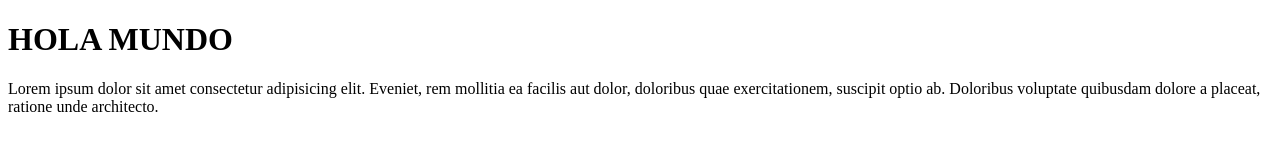
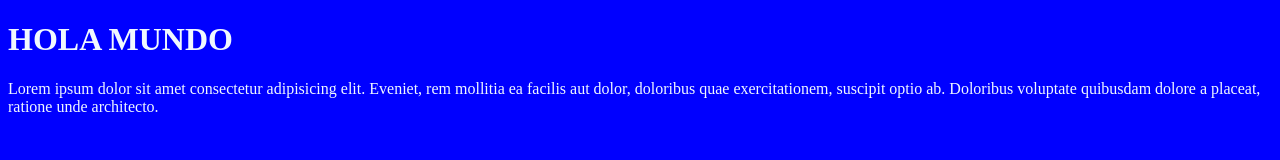
Before and after one commit to paulap015/miWeb, a plain HTML site: page index.html in a window 1280 px wide. Drawn offline with Linux system fonts and the light colour scheme.

Commit message:
Agregamos estilos al proyecto

```diff
--- /dev/null
+++ b/css/main.css
@@ -0,0 +1,4 @@
+body{
+    background-color: blue;
+    color: aliceblue;
+}
--- a/index.html
+++ b/index.html
@@ -4,6 +4,7 @@
     <meta charset="UTF-8">
     <meta http-equiv="X-UA-Compatible" content="IE=edge">
     <meta name="viewport" content="width=device-width, initial-scale=1.0">
+    <link rel="stylesheet" href="css/main.css">
     <title>Document</title>
 </head>
 <body>
```
Also changed, not shown: css/estilos.css (added).
